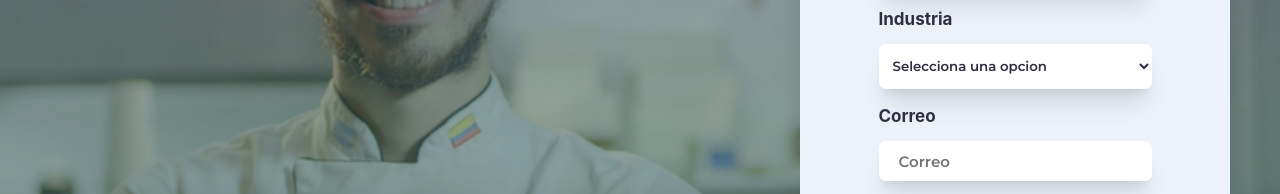
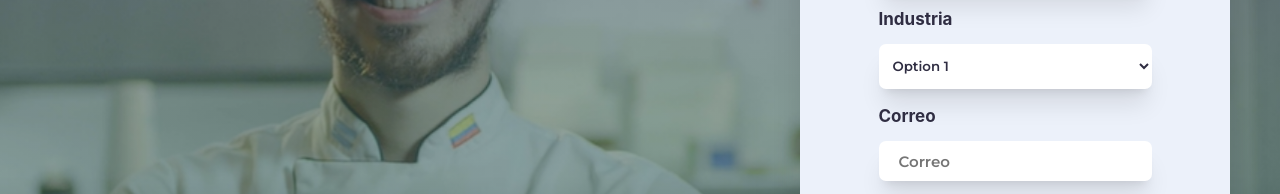
Before and after one commit to Xartiago/BetiTest, a React (Vite) app: page /signin in a window 1280 px wide. Shown: the part 301-495 px from the top of the page. Built offline with nearby package versions, Linux system fonts and the light colour scheme.

Commit message:
Añadiendo reactividad

```diff
--- a/src/components/Register.jsx
+++ b/src/components/Register.jsx
@@ -1,6 +1,6 @@
 import { useState } from "react"
 /* Styled Components */
-import { BrandContainer, Container, Form, FormContainer, InputTitles, RelativeCont, Input, Title1, PasswordContainer, IconAbs } from "../styles/Home"
+import { BrandContainer, Container, Form, FormContainer, InputTitles, RelativeCont, Input, PasswordContainer, IconAbs } from "../styles/Home"
 import { FirstButtons, Img, P, PWCenter, RelPos, Title } from "../styles/Util"
 /* Imgs & Assets*/
 import Main from '../assets/img/Main.png'
@@ -8,12 +8,17 @@ import Beti from '../assets/icons/Beti.png'
 import BetiName from '../assets/icons/BetiName.png'
 /* Modules */
 import { Link } from "react-router-dom"
+import { useForm } from "react-hook-form"
 /* Icons */
 import { AiFillEye, AiFillEyeInvisible, AiOutlineLeft } from 'react-icons/ai'
 import { Checkbox, CondsYTermsCont, Option, Select, Span } from "../styles/Register"
 
 export const Register = () => {
 	const [showPassword, setShowPassword] = useState(false)
+	const { register, handleSubmit, formState: { errors } } = useForm()
+	const onSubmit = data => {
+		console.log(data)
+	}
 
 	return (
 		<RelativeCont>
@@ -23,21 +28,28 @@ export const Register = () => {
 			</BrandContainer>
 			<Container img={Main}>
 				<FormContainer>
-					<Form>
+					<Form onSubmit={handleSubmit(onSubmit)}>
 						<RelPos>
 							<Link to='/'><AiOutlineLeft size={28} /></Link>
 							<Title>Registra tu negocio</Title>
 						</RelPos>
 						{/* Nombre */}
 						<InputTitles>Nombre del negocio</InputTitles>
-						<Input type='text' placeholder="Ej: Beti" />
+						{errors.nombre && <span>{errors.nombre.message}</span>}
+						<Input type='text' placeholder="Ej: Beti" name='nombre'
+							{...register('nombre')}
+						/>
 						{/* NIT */}
 						<InputTitles>Numero de NIT</InputTitles>
-						<Input type='text' placeholder="NIT" />
+						<Input type='text' placeholder="NIT" name='nit'
+							{...register('nit')}
+						/>
 						{/* Select */}
 						<InputTitles>Industria</InputTitles>
-						<Select name='select' >
-							<Option selected disabled>Selecciona una opcion</Option>
+						<Select name='industria'
+							{...register('industria')}
+						>
+							<Option defaultValue='Option0' disabled>Selecciona una opcion</Option>
 							<Option value='Option1' >Option 1</Option>
 							<Option value='Option2' >Option 2</Option>
 							<Option value='Option3' >Option 3</Option>
@@ -45,11 +57,15 @@ export const Register = () => {
 						</Select>
 						{/* Correo */}
 						<InputTitles>Correo</InputTitles>
-						<Input type='text' placeholder="Correo" />
+						<Input type='text' placeholder="Correo" name="correo"
+							{...register('correo')}
+						/>
 						{/* Contraseña */}
 						<InputTitles>Contraseña</InputTitles>
 						<PasswordContainer>
-							<Input type={!showPassword ? 'password' : 'text'} placeholder="Contraseña" />
+							<Input type={!showPassword ? 'password' : 'text'} placeholder="Contraseña" name="contraseña"
+								{...register('contraseña')}
+							/>
 							<IconAbs>
 								{!showPassword ? <AiFillEye color="#2F2D42" size={20} onClick={() => setShowPassword(true)} />
 									: <AiFillEyeInvisible color="#2F2D42" size={20} onClick={() => setShowPassword(false)} />
@@ -57,7 +73,9 @@ export const Register = () => {
 							</IconAbs>
 						</PasswordContainer>
 						<CondsYTermsCont>
-							<Checkbox type='checkbox' />
+							<Checkbox type='checkbox'
+								{...register('Terms&Conds')}
+							/>
 							<Span>Aceptar <b>términos y condiciones</b></Span>
 						</CondsYTermsCont>
 						<FirstButtons>Registrar mi cuenta</FirstButtons>
```
